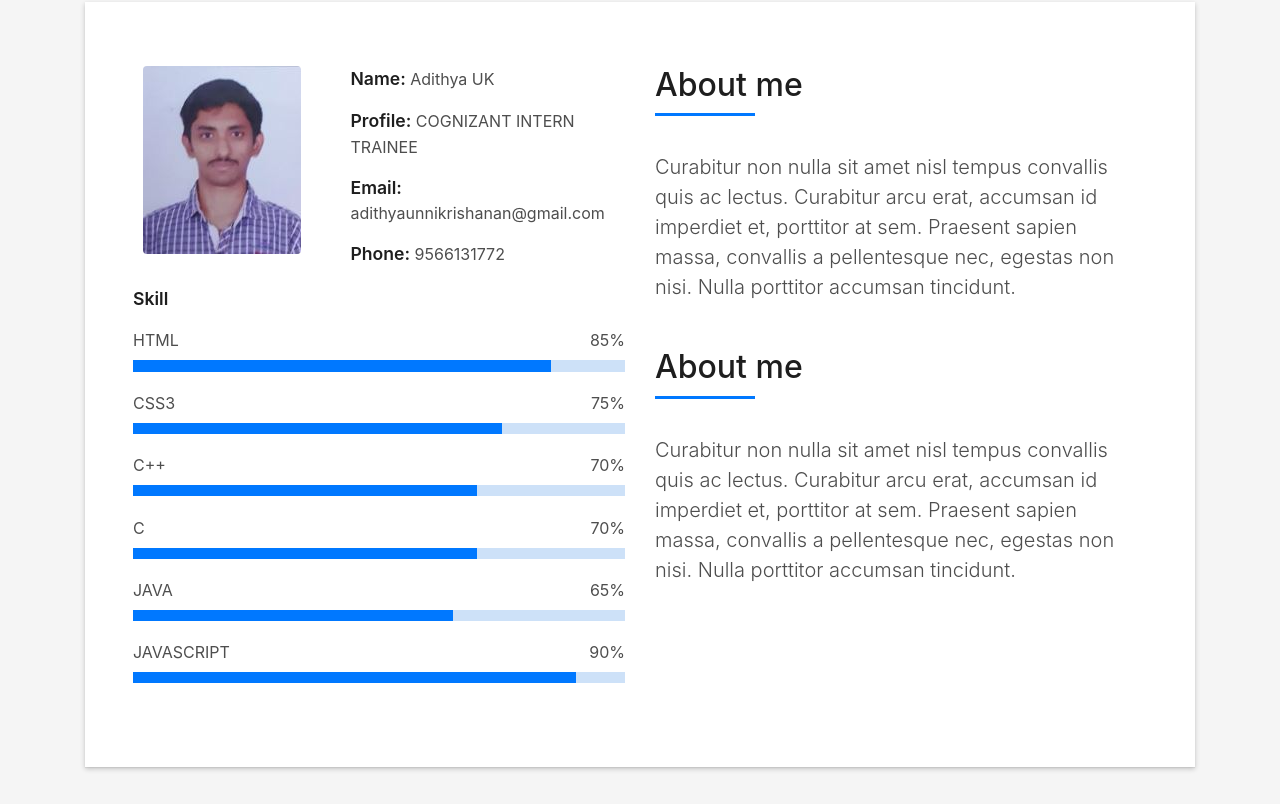
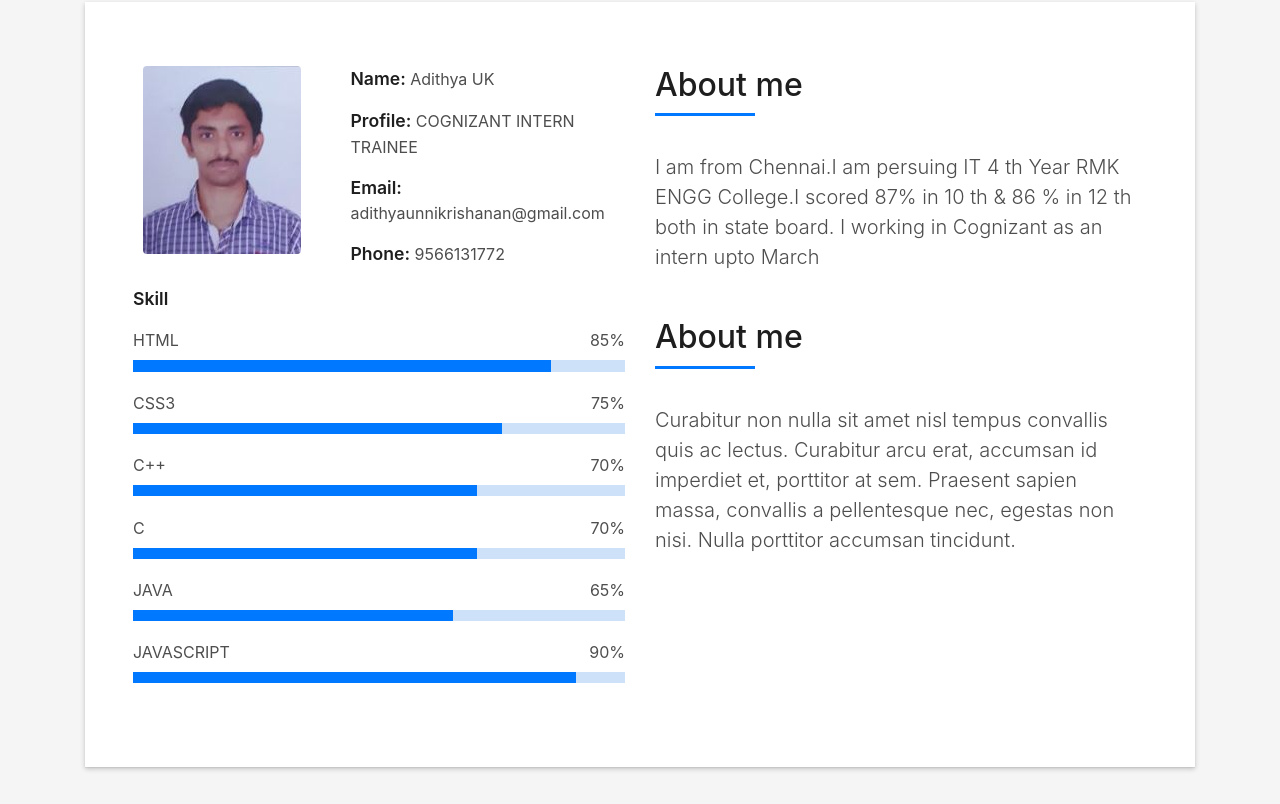
Before and after one commit to AdithyaUK/adithya.github.io, a plain HTML site: page index.html in a window 1280 px wide. Shown: the part 862-1666 px from the top of the page. Drawn offline with Linux system fonts and the light colour scheme; files whose address does not match are found by name.

Commit message:
Update index.html

```diff
--- a/index.html
+++ b/index.html
@@ -150,10 +150,8 @@
                     </h5>
                   </div>
                   <p class="lead">
-                    Curabitur non nulla sit amet nisl tempus convallis quis ac lectus. Curabitur arcu erat, accumsan id
-                    imperdiet et, porttitor
-                    at sem. Praesent sapien massa, convallis a pellentesque nec, egestas non nisi. Nulla
-                    porttitor accumsan tincidunt.<BR><BR>
+                    I am from Chennai.I am persuing IT 4 th Year RMK ENGG College.I scored 87% in 10 th & 86 % in 12 th both in state board.
+                    I working in Cognizant as an intern upto March <BR><BR>
                   </p>
                   <div class="title-box-2">
                     <h5 class="title-left">
```
